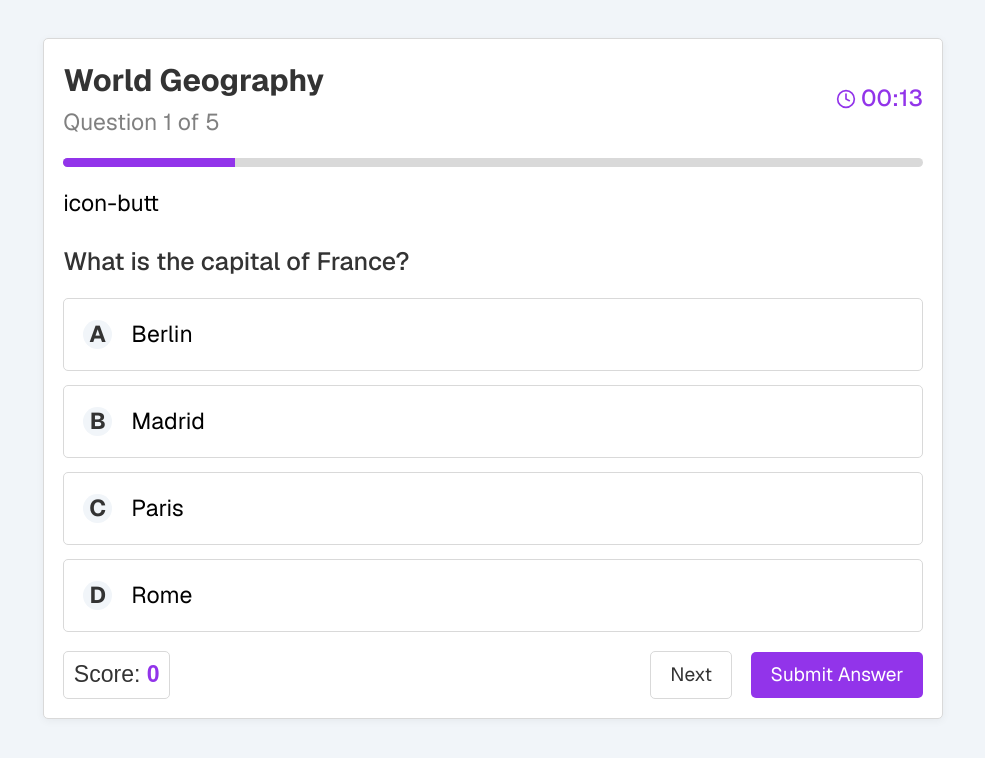
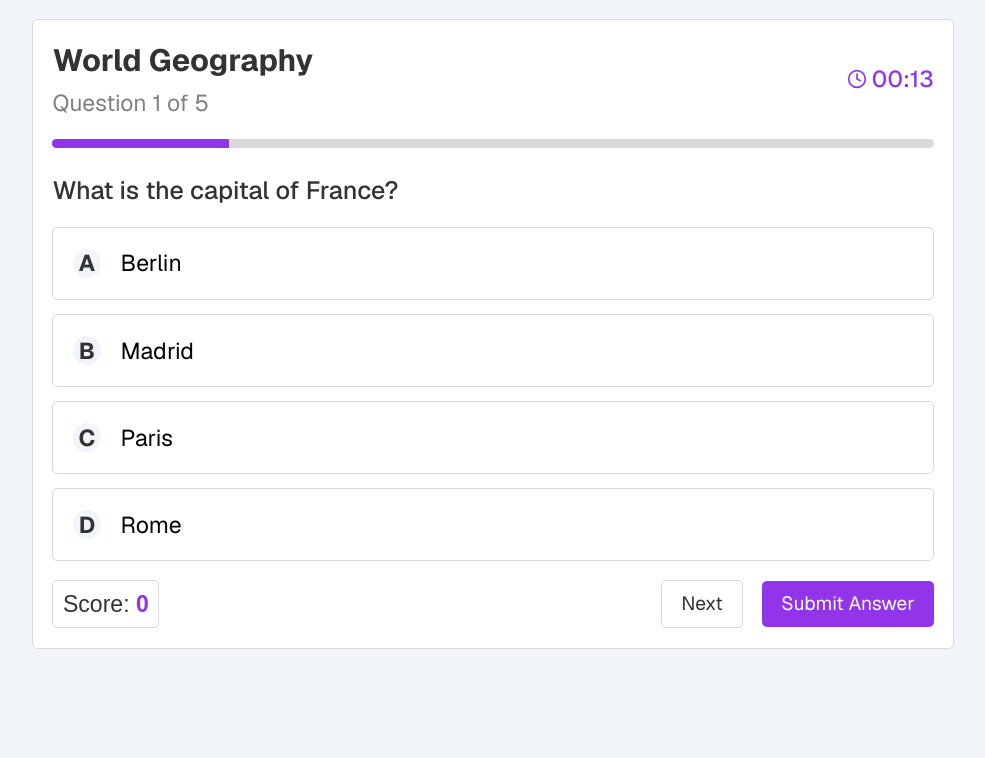
Before and after one commit to ixtk/ai-quizzer, a React (Vite) app in the folder frontend/: page /startedQuiz in a window 1280 px wide. Shown: the top 758 px of the page, without its empty margins (147-1132 px from the left). Built offline with nearby package versions, Linux system fonts and the light colour scheme.

Commit message:
small fixes

```diff
--- a/frontend/src/Pages/generate-quiz/GenerateQuiz.css
+++ b/frontend/src/Pages/generate-quiz/GenerateQuiz.css
@@ -105,7 +105,7 @@
     justify-content: space-between;
     align-items: center;
     background-color: #f8e9f8;
-    padding: 1.5rem;
+    padding: 1rem;
     border-radius: 5px 5px 0 0;
 }
 
--- a/frontend/src/Pages/generate-quiz/GenerateQuiz.jsx
+++ b/frontend/src/Pages/generate-quiz/GenerateQuiz.jsx
@@ -61,7 +61,7 @@ function GenerateQuiz() {
         </div>
 
         {questions.map(q => (
-          <div className="card quiz-question">
+          <div key={q.id} className="card quiz-question">
             <div className="q-card-title">
               <p className="question-text">
                 <strong>Question {q.id}:</strong> {q.text}
--- a/frontend/src/Pages/started-quiz/StartedQuiz.jsx
+++ b/frontend/src/Pages/started-quiz/StartedQuiz.jsx
@@ -19,7 +19,8 @@ function StartedQuiz() {
   const q = questionsData[current]
 
   return (
-    <div className="sq-container">
+    <div className="container">
+      <div className="card">
         <header className="sq-header">
           <div>
             <h1 className="sq-title">World Geography</h1>
@@ -37,13 +38,15 @@ function StartedQuiz() {
             style={{ width: `${progressPercent}%` }}
           />
         </div>
-      icon-butt
+
         <div className="sq-question-box">
           <p className="sq-question-text">{q.text}</p>
           <div className="sq-options">
             {q.options.map((opt, i) => (
-            <button className="sq-option-btn">
-              <div className="sq-opt-letter">{String.fromCharCode(65 + i)}</div>
+              <button key={i} className="sq-option-btn">
+                <div className="sq-opt-letter">
+                  {String.fromCharCode(65 + i)}
+                </div>
                 <span>{opt}</span>
               </button>
             ))}
@@ -67,6 +70,7 @@ function StartedQuiz() {
           </div>
         </footer>
       </div>
+    </div>
   )
 }
 export default StartedQuiz
```
Lines whose indentation alone changed are shown as unchanged.
